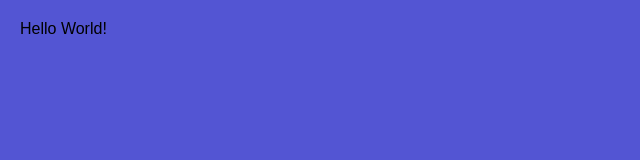
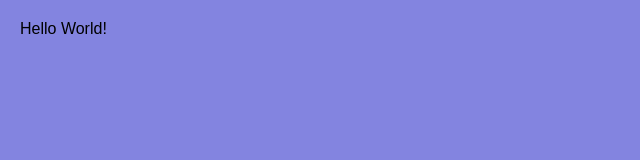
Before and after one commit to bhoikaran/gitlive, a plain HTML site: page index.html in a window 1280 px wide. Shown: the whole page, without its empty margins (0-640 px from the left). Drawn offline with Linux system fonts and the light colour scheme.

Commit message:
changes in html and css file for karan

```diff
--- a/index.css
+++ b/index.css
@@ -1,5 +1,5 @@
 body{
-    background-color: rgb(83, 85, 211);
+    background-color: rgb(131, 132, 224);
     font-family: Arial, Helvetica, sans-serif;
     margin: 10px;
     padding: 10px;
```
